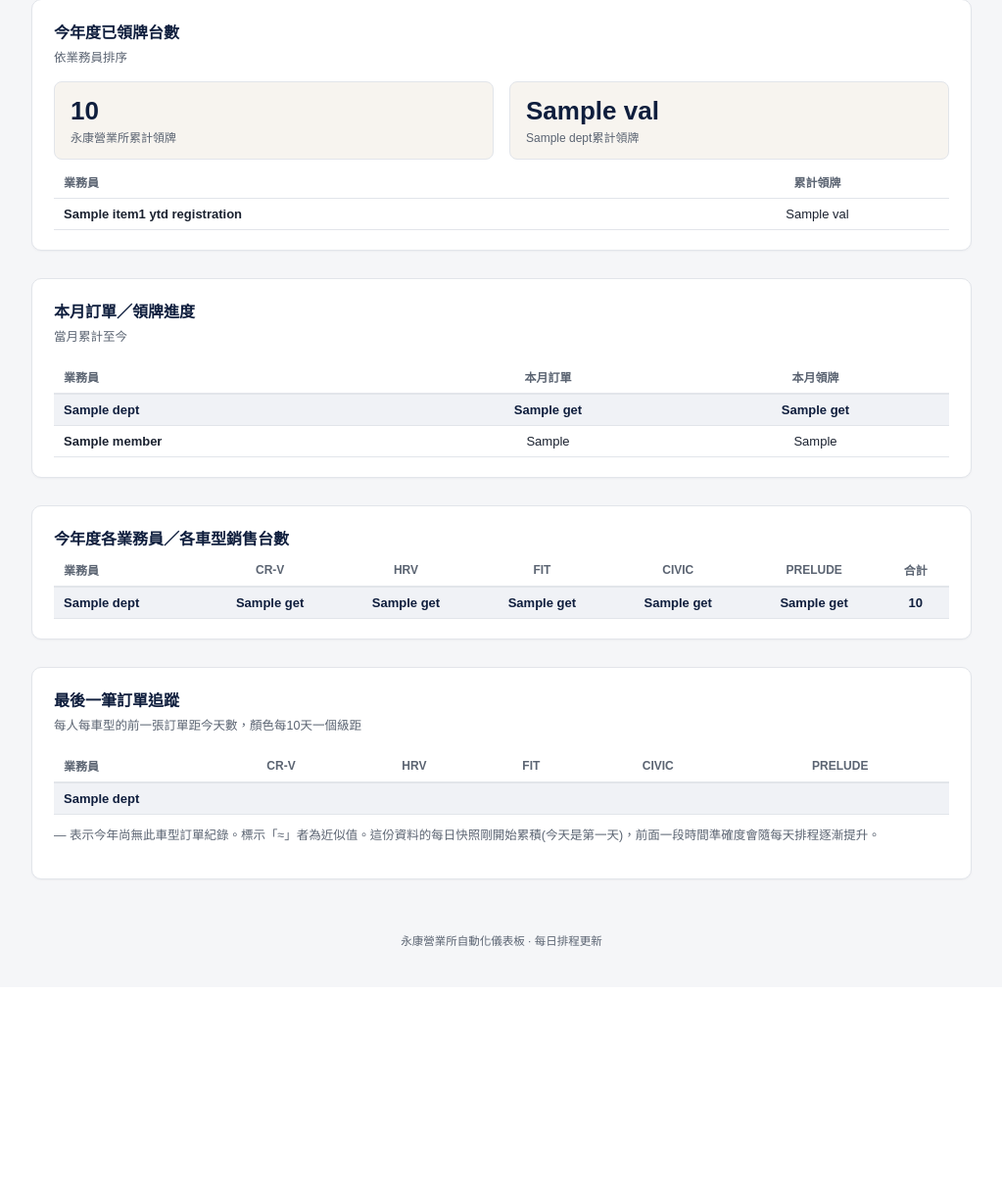
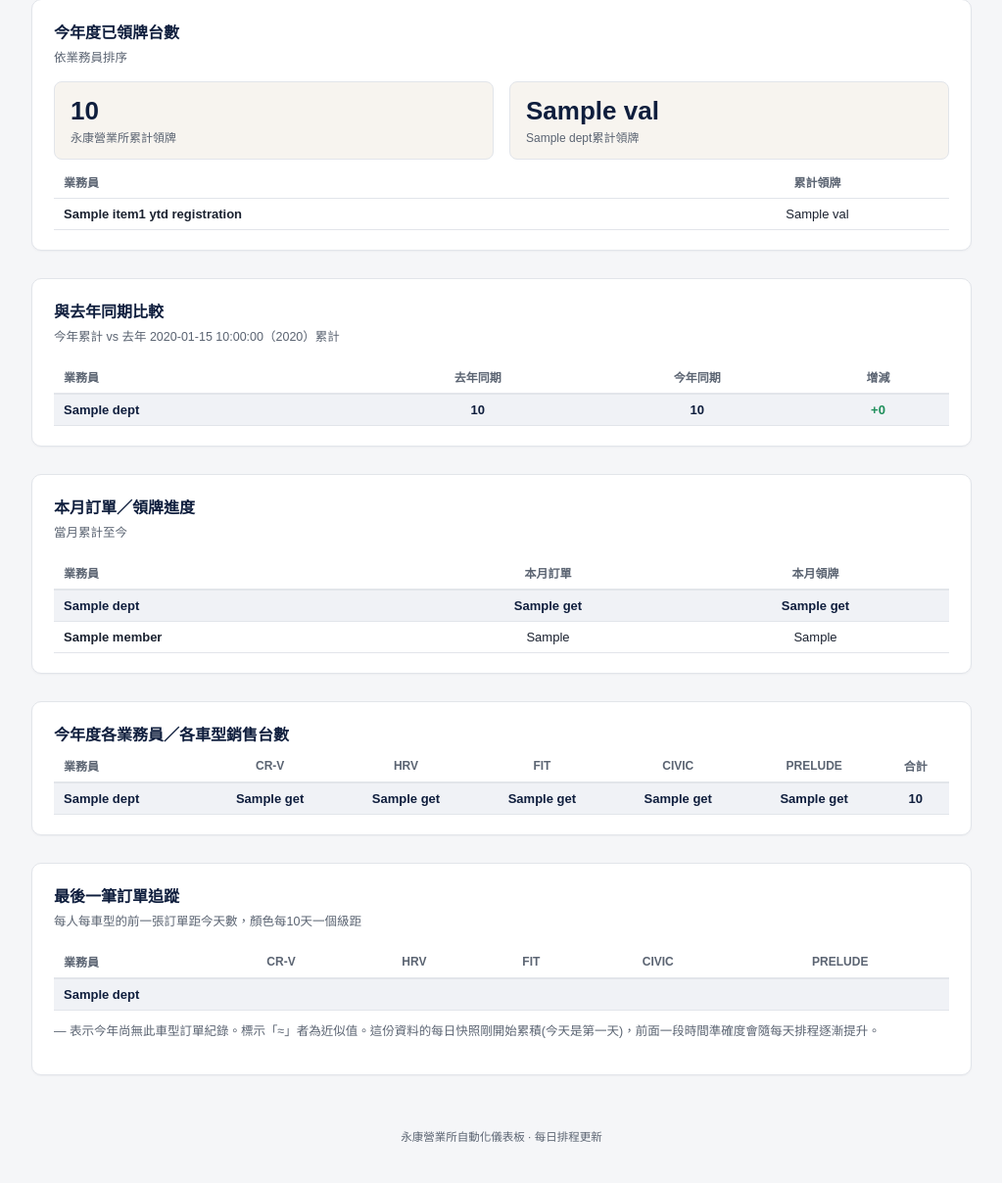
Before and after one commit to hsin0801/line-reminder-bot, a Flask app: template templates/yongkang_dashboard.html in a window 1280 px wide. Shown: the part 136-1344 px from the top of the page at 98% size, without its empty margins (128-1151 px from the left). Before the commit the page ends 1102 px from the top, so only its background shows below. Run offline with Flask 3, Linux system fonts and the light colour scheme; the template is opened without the code that fills it: most values are stand-ins (such as "Sample title", 1, 10 or a date in 2020).

Commit message:
Add files via upload

```diff
--- a/templates/yongkang_dashboard.html
+++ b/templates/yongkang_dashboard.html
@@ -58,6 +58,44 @@
     </tbody>
   </table>
 </div></section>
+
+{% if data.yoy_comparison and not data.yoy_comparison.error %}
+<section><div class="card">
+  <h2>與去年同期比較</h2>
+  <p class="desc">今年累計 vs 去年 {{ data.yoy_comparison.last_year_date }}（{{ data.yoy_comparison.last_year_file }}）累計</p>
+  <table>
+    <thead><tr><th style="text-align:left">業務員</th><th>去年同期</th><th>今年同期</th><th>增減</th></tr></thead>
+    <tbody>
+    {% for dept, members in data.team_structure.items() %}
+      <tr class="dept-row">
+        <td class="name">{{ dept }}</td>
+        <td>{{ data.yoy_last_year_dept_totals[dept] if data.yoy_last_year_dept_totals else '' }}</td>
+        <td>{{ data.yoy_this_year_dept_totals[dept] if data.yoy_this_year_dept_totals else '' }}</td>
+        <td>
+        {% if data.yoy_last_year_dept_totals %}
+          {% set ly_d = data.yoy_last_year_dept_totals[dept] %}
+          {% set ty_d = data.yoy_this_year_dept_totals[dept] %}
+          <span style="color:{{ 'var(--red)' if ty_d < ly_d else '#1E8E5A' }}">{{ '%+d'|format(ty_d - ly_d) }}</span>
+        {% endif %}
+        </td>
+      </tr>
+      {% for name in members %}
+        {% set val = data.item1_ytd_registration.get(name) %}
+        {% set ly = data.yoy_comparison.last_year_ytd.get(name) if data.yoy_comparison else none %}
+        {% if val is not none and ly is not none %}
+        <tr>
+          <td class="name">{{ name }}</td>
+          <td>{{ ly }}</td>
+          <td>{{ val }}</td>
+          <td style="color:{{ 'var(--red)' if val < ly else '#1E8E5A' }}">{{ '%+d'|format(val - ly) }}</td>
+        </tr>
+        {% endif %}
+      {% endfor %}
+    {% endfor %}
+    </tbody>
+  </table>
+</div></section>
+{% endif %}
 
 <section><div class="card">
   <h2>本月訂單／領牌進度</h2>
```
